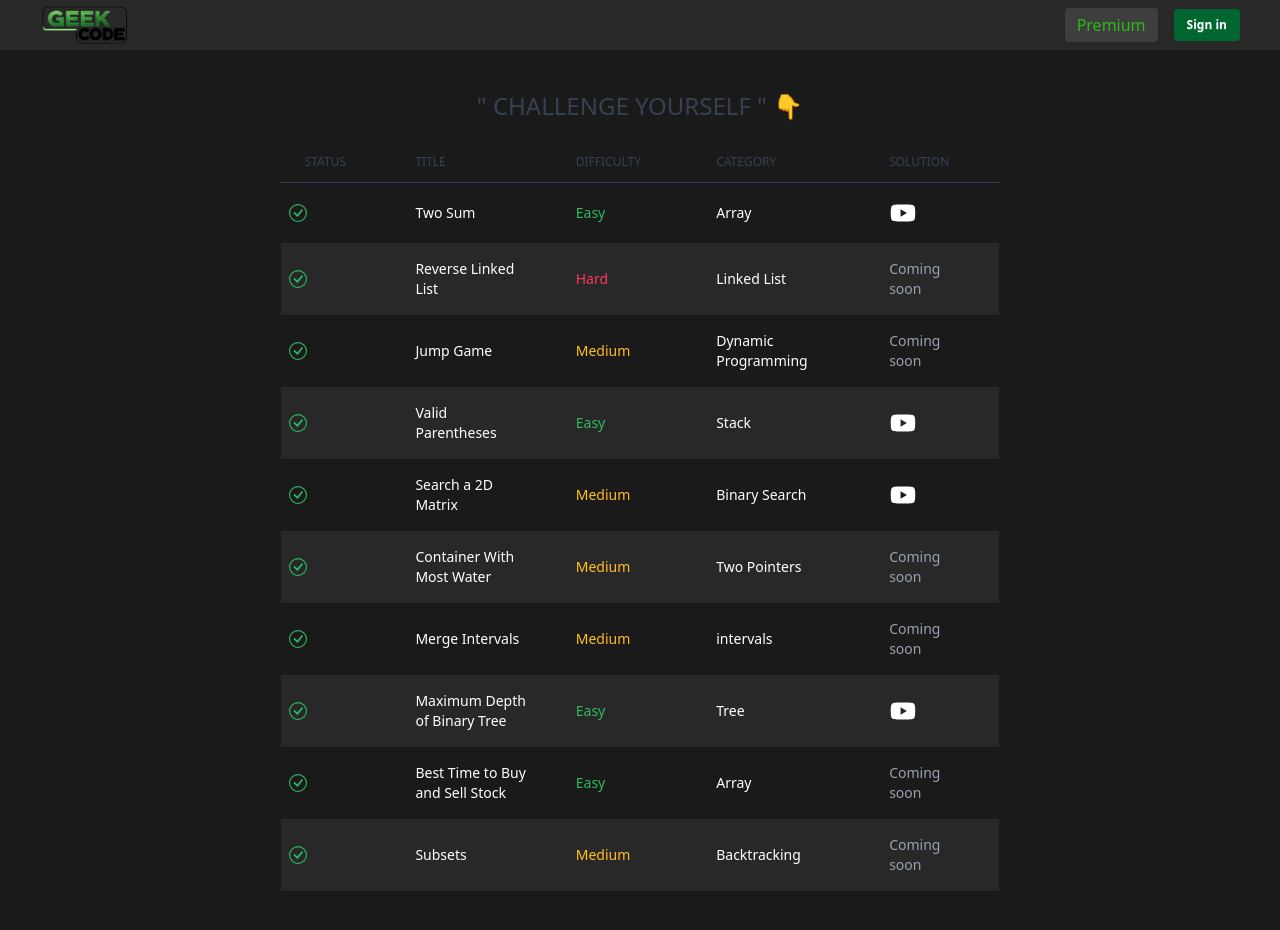
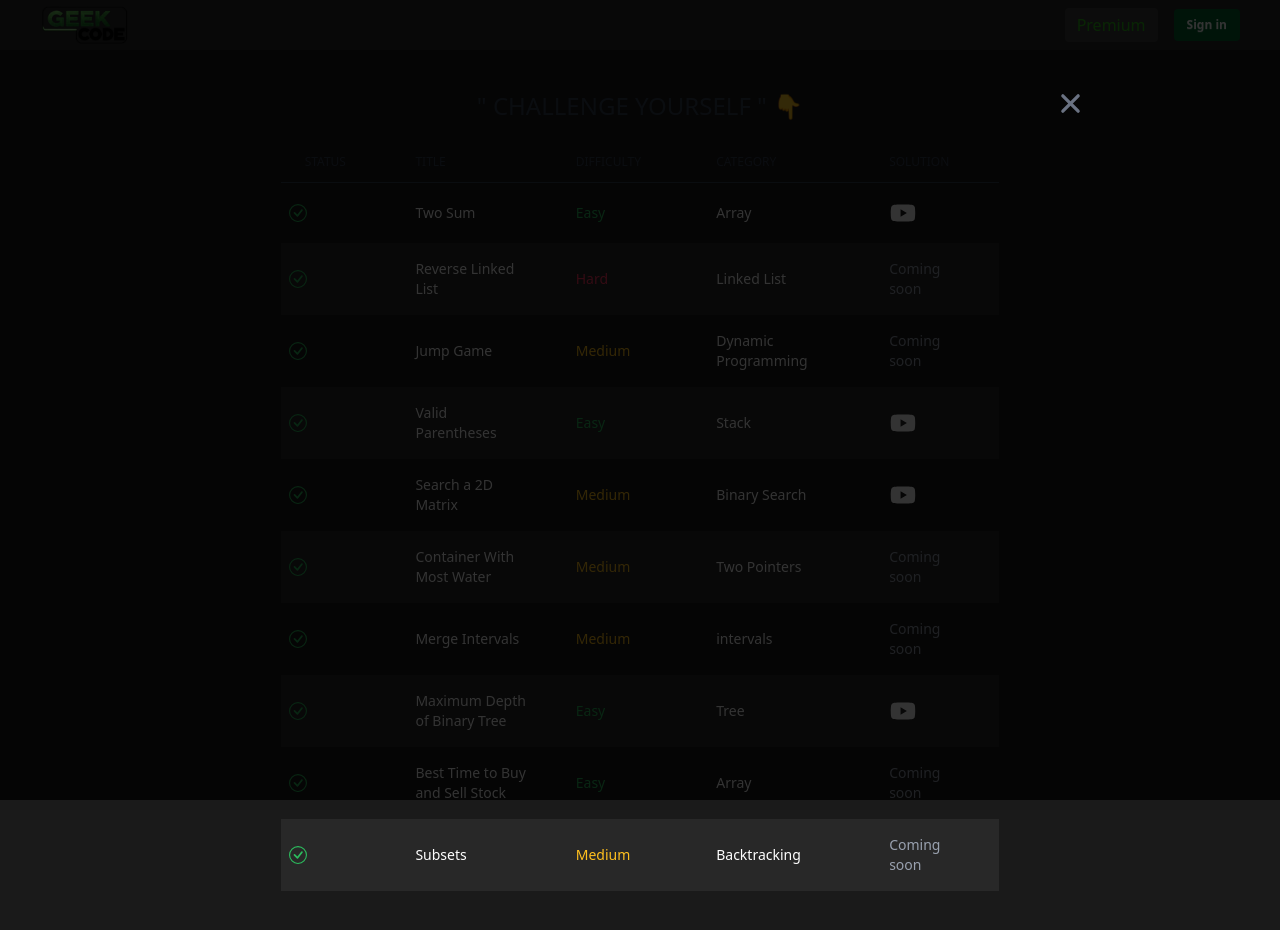
Before and after one commit to prakhar-srivastavaa/GeekCode, a Next.js app in the folder geekcode/: page / in a window 1280 px wide. Both pictures are taken after a click on the icon 903 px from the left and 213 px from the top of the page. Built offline with nearby package versions, Linux system fonts and the light colour scheme.

Commit message:
yt close modal esc

```diff
--- a/geekcode/src/Components/ProblemsTable/ProblemsTable.tsx
+++ b/geekcode/src/Components/ProblemsTable/ProblemsTable.tsx
@@ -1,7 +1,7 @@
 import { problems } from '@/mockProblems/problems';
 import { doc } from 'firebase/firestore';
 import Link from 'next/link';
-import React, { useState } from 'react';
+import React, { useEffect, useState } from 'react';
 import { AiFillYoutube } from 'react-icons/ai';
 import { BsCheckCircle } from 'react-icons/bs';
 import { IoClose } from 'react-icons/io5';
@@ -15,7 +15,21 @@
     const [youtubePlayer, setYoutubePlayer] = useState({
         isOpen: false,
         videoId: "",
-    })
+    });
+
+    const closeModal = () => {
+        setYoutubePlayer({ isOpen: false, videoId: "" });
+    };
+
+    useEffect(() => {
+        const handleEsc = (e: KeyboardEvent) => {
+            if (e.key === "Escape")  closeModal();
+        };
+        window.addEventListener('keydown', handleEsc)
+        return () => window.removeEventListener('keydown', handleEsc)
+
+    },[]);
+
     return (
         <>
             <tbody className='text-white'>
@@ -34,7 +48,9 @@
                             <td className={`px-6 py-4 ${difficultyColor}`}>{doc.difficulty}</td>
                             <td className='px-6 py-4'>{doc.category}</td>
                             <td className='px-6 py-4'>
-                                {doc.videoId ? (<AiFillYoutube fontSize={28} className='cursor-pointer hover:text-red-600' />) : (
+                                {doc.videoId ? (<AiFillYoutube fontSize={28} className='cursor-pointer hover:text-red-600'
+                                    onClick={() => setYoutubePlayer({ isOpen: true, videoId: doc.videoId as string })}
+                                />) : (
                                     <p className='text-gray-400'>Coming soon</p>
                                 )}
                             </td>
@@ -44,12 +60,15 @@
             </tbody>
             {youtubePlayer.isOpen && (
             <tfoot className='fixed top-0 left-0 h-screen flex items-center justify-center'>
-                <div className='bg-black z-10 opacity-80 top-0 left-0 w-screen h-screen absolute'></div>
-                <div className='w-full z-50 h-full px-6 relative max-w-4xl'>
+                <div className='bg-black z-10 opacity-80 top-0 left-0 w-screen h-screen absolute'
+                    ></div>
+                <div className='w-full z-50 h-full relative max-w-4xl'onClick={closeModal}>
                     <div className='w-screen h-full flex items-center justify-center relative'>
-                        <div className='w-full relative max-w-4xl mx-auto'>
-                            <IoClose fontSize={"35"} className='cursor-pointer absolute -top-16 right-0'/>
-                            <YouTube videoId={'xty7fr-k0TU'} loading='lazy' iframeClassName='w-full min-h-[500px]'/>
+                        <div className='w-full relative max-w-4xl '>
+                            <IoClose fontSize={"35"} className='cursor-pointer absolute -top-16 right-0'
+                                onClick={closeModal}
+                            />
+                            <YouTube videoId={youtubePlayer.videoId} loading='lazy' iframeClassName='w-full min-h-[500px]'/>
                         </div>
                     </div>
                 </div>
```
